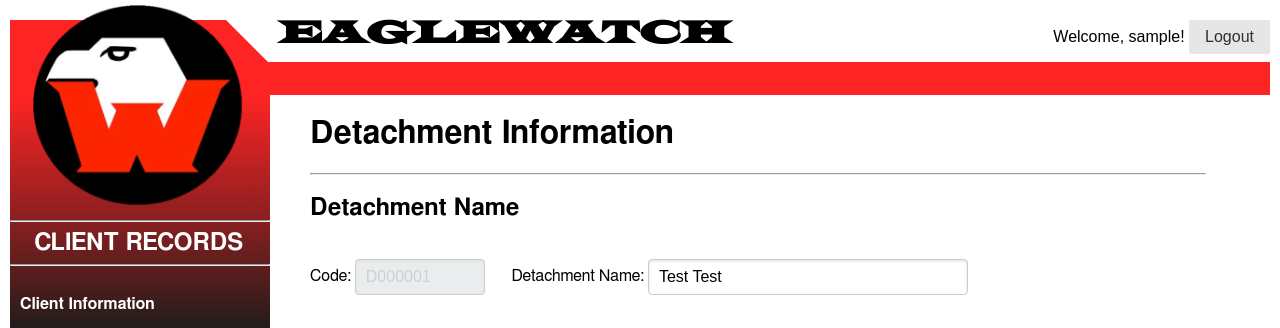
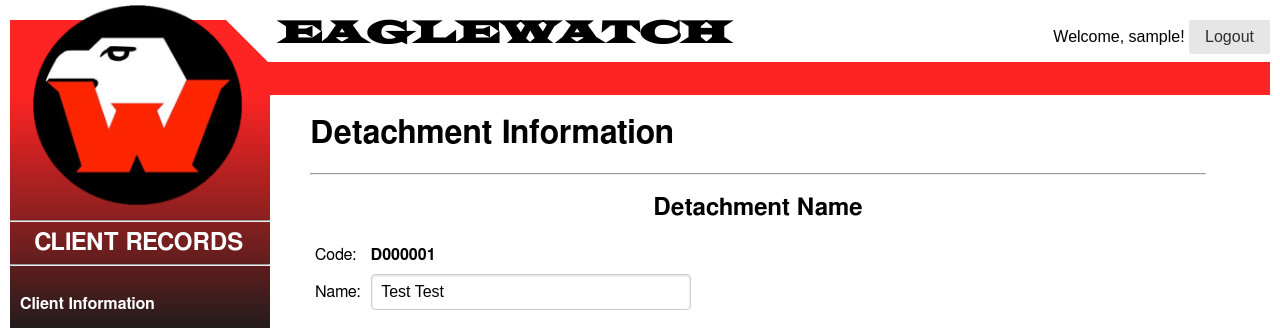
Before and after one commit to raidenphoenix011/workshop, a Flask app: page /detachments/get/1 in a window 1280 px wide; the page is wider, and only the part inside the window is pictured. Shown: the top 328 px of that part. Run offline with Flask 2, Linux system fonts and the light colour scheme; the visitor is signed in with stand-in values (Sample User, id 1); data comes from the database, SQL or seed files in the repository; parts of the project's set-up code (start-up, migrations or seed data) failed here and were passed over; some libraries are stand-ins or nearby versions.

Commit message:
update on detachment record css

```diff
--- a/templates/detachment.html
+++ b/templates/detachment.html
@@ -25,27 +25,32 @@
 {% block content %}
 <h1>Detachment Information</h1>
 <hr>
-<div class=''>
-<h2>Detachment Name</h2>
+
+<center><h2>Detachment Name</h2></center>
 
 <form class='pure-form pure-form-aligned'>
 
-<br/>
-    <label>Code: </label><input class='detachmentcode' id='det_code' type='text' value='{{ DE.Code}}' disabled/>&nbsp;&nbsp;&nbsp;&nbsp;&nbsp;
-    <label>Detachment Name: </label><input class='namebox' id='det_name' type='text' value='{{ DE.Name }}'/>
-<br/><br/>
+    <table>
+        <tr>
+            <td><label>Code: </label></td>
+            <td><b><span name='DEcode' id='det_code'>{{ DE.Code }}</span></b></td>
+        </tr>
+        <tr>
+            <td><label>Name: </label></td>
+            <td><input name='DEname' id='det_name' class='namebox' type='text' value='{{ DE.Name }}'/></td>
+        </tr>
+    </table>
+
 </form>
 
-</div>
+
 <br/>
 <div id="tabs">
   <ul>
     <li><a href="#tabs-1">Basic</a></li>
-    <li><a href="#tabs-2">Authorized Manhours</a></li>
-    <li><a href="#tabs-3">Manhour Adjustment</a></li>
-    <li><a href="#tabs-4">Payroll Rates</a></li>
-    <li><a href="#tabs-5">Allowances</a></li>
-    <li><a href="#tabs-6">Contact Persons</a></li>
+    <li><a href="#tabs-2">Payroll Rates</a></li>
+    <li><a href="#tabs-3">Allowances</a></li>
+    <li><a href="#tabs-4">Contact Persons</a></li>
   </ul>
     <div id="tabs-1">
     <form class='pure-form pure-form-aligned'>
@@ -80,38 +85,6 @@
     </form>
   </div>
   <div id="tabs-2">
-    <form class='pure-form pure-form-aligned'>
-    <table>
-        <tr>
-            <td><label>Workdays: </label></td>
-            <td><input type='number' value=''/></td>
-        </tr>
-        <tr>
-            <td><label>Saturdays: </label></td>
-            <td><input type='number' value=''/></td>
-        </tr>
-        <tr>
-            <td><label>Sundays/Holidays: </label></td>
-            <td><input type='number' value=''/></td>
-        </tr>
-    </table>
-    </form>
-  </div>
-  <div id="tabs-3">
-    <form class='pure-form pure-form-aligned'>
-    <table>
-    <tr>
-    <td><label>Date: </label></td>
-    <td><input type='date' value=''/></td>
-    </tr>
-    <tr>
-    <td><label>Amount Increased/Decreased: </label></td>
-    <td><input type='number' value=''/></td>
-    </tr>
-    </table>
-    </form>
-  </div>
-  <div id="tabs-4">
     <form class='pure-form pure-form-aligned'>
     <table>
         <tr>
@@ -191,7 +164,7 @@
     </table>
     </form>
   </div>
-  <div id="tabs-5">
+  <div id="tabs-3">
     <form class='pure-form pure-form-aligned'>
         <tr>
             <td><label>Allowance amount: </label></td>
@@ -199,7 +172,7 @@
         </tr>
     </form>
   </div>
-    <div id="tabs-6">
+    <div id="tabs-4">
         <div id="contacts">
         <form class='pure-form'>
           <table class='pure-table'>
```
